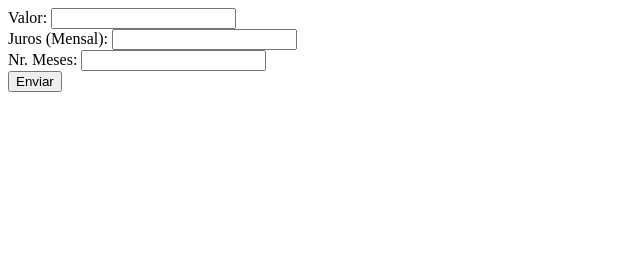
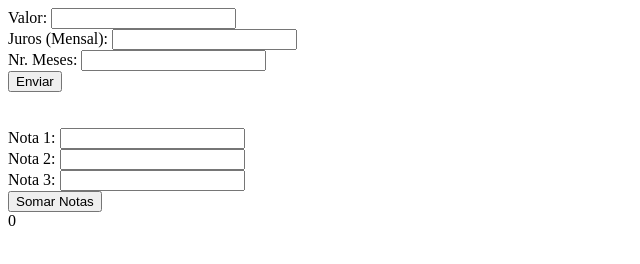
Before and after one commit to Camillapb/primeiroe_3t, a plain HTML site: page index.html in a window 1280 px wide. Shown: the whole page, without its empty margins (0-640 px from the left). Drawn offline with Linux system fonts and the light colour scheme.

Commit message:
Update index.html

```diff
--- a/index.html
+++ b/index.html
@@ -13,5 +13,15 @@
  Nr. Meses: <input id="meses" type="text"><br>
  <button onclick="calcula()">Enviar</button>
 
+<br><br><br>
+Nota 1: <input id="t1" type="text"><br>
+Nota 2: <input id="t2" type="text"><br>
+Nota 3: <input id="t3" type="text"><br>
+<button onclick="somaNota()"> Somar Notas</button><br>
+
+
+<span id="resultado">0</span>
+
+
 </body>
 </html>
```
